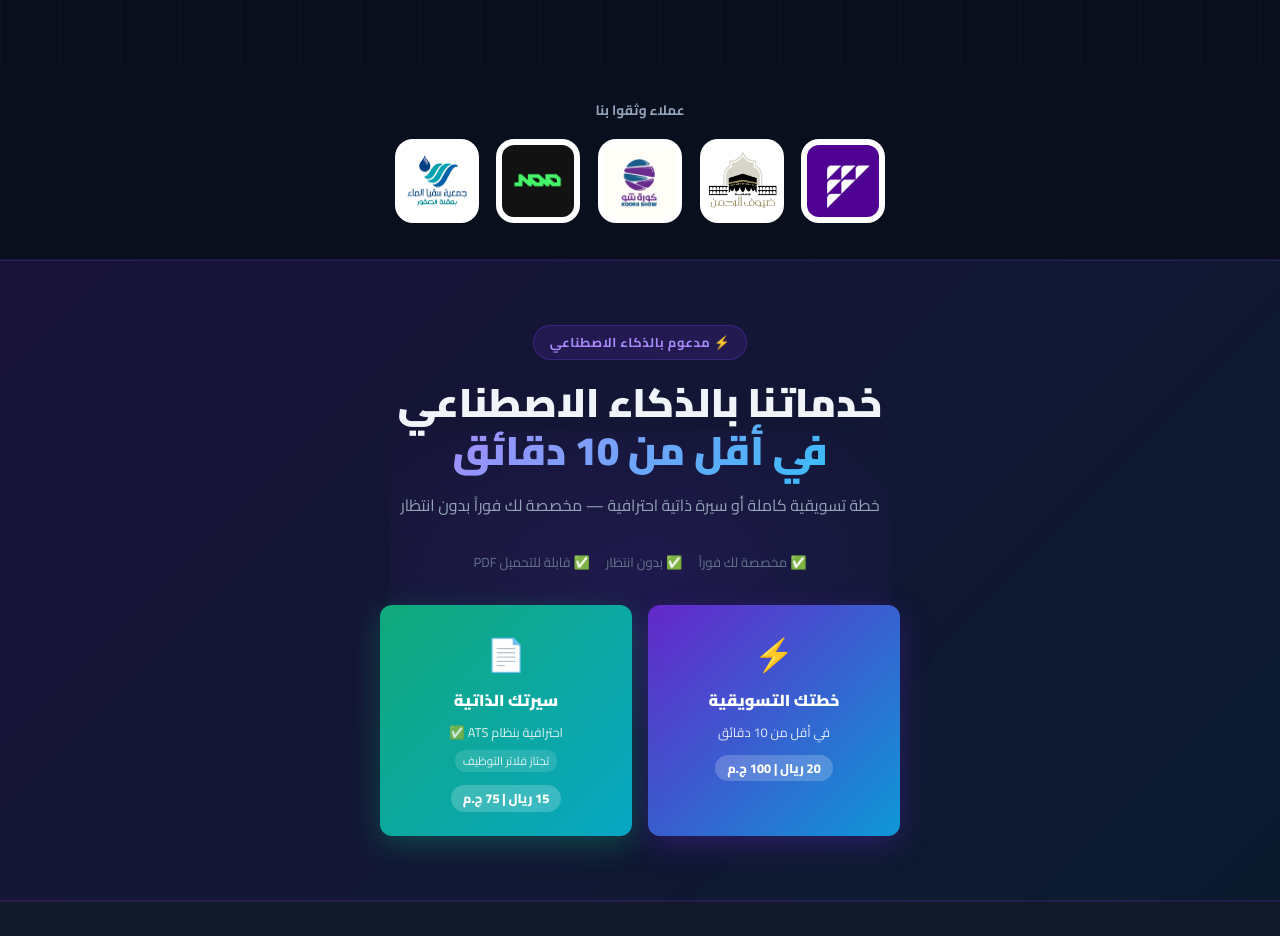
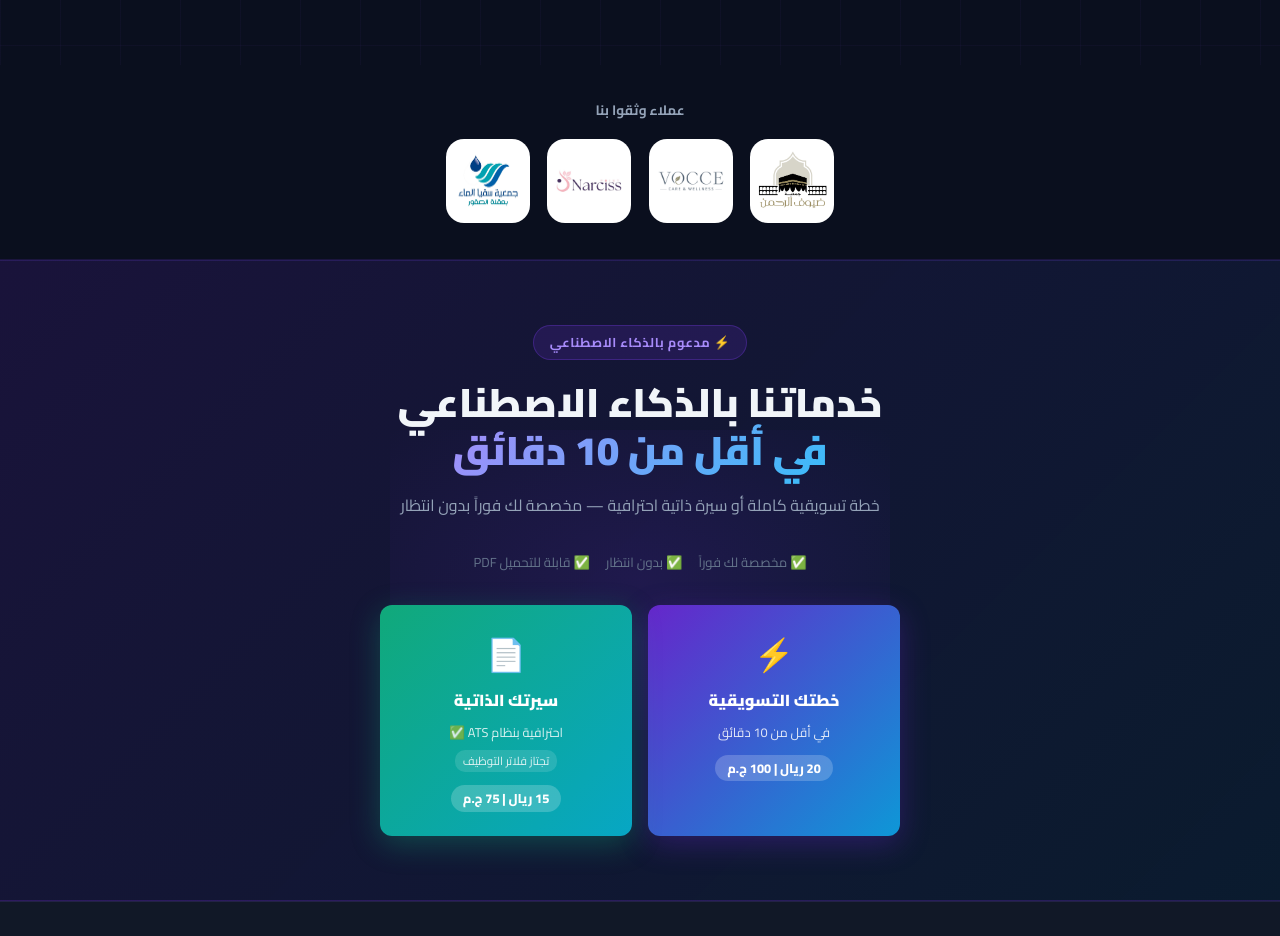
Before and after one commit to Mohamedehabibrahim/moehab-website, a plain HTML site: page index.html in a window 1280 px wide. Shown: the part 840-1776 px from the top of the page. Drawn offline with nearby package versions, Linux system fonts and the light colour scheme.

Commit message:
Client logos: replace Ahdaf/Kora Show/MMR with VOCCE and Narciss
Co-Authored-By: Claude Sonnet 5.5 <noreply@anthropic.com>
Claude-Session: https://claude.ai/code/session_016cJVcWaYS8847q451hiDLE

```diff
--- a/index.html
+++ b/index.html
@@ -618,7 +618,7 @@ footer{
 </section>
 <section aria-label="عملاؤنا" style="padding:2.2rem 1.5rem;text-align:center;border-bottom:1px solid rgba(124,58,237,0.15)">
   <div style="font-size:.85rem;color:#94A3B8;margin-bottom:1.1rem;font-weight:700">عملاء وثقوا بنا</div>
-  <div style="display:flex;flex-wrap:wrap;justify-content:center;gap:1.1rem"><img src="/images/clients/ahdaf.png" alt="شركة أهداف" loading="lazy" width="84" height="84" style="width:84px;height:84px;object-fit:contain;border-radius:18px;background:#fff;padding:6px"><img src="/images/clients/duyuf.png" alt="جمعية ضيوف الرحمن" loading="lazy" width="84" height="84" style="width:84px;height:84px;object-fit:contain;border-radius:18px;background:#fff;padding:6px"><img src="/images/clients/koora.png" alt="كورة شو" loading="lazy" width="84" height="84" style="width:84px;height:84px;object-fit:contain;border-radius:18px;background:#fff;padding:6px"><img src="/images/clients/mmr.png" alt="MMR" loading="lazy" width="84" height="84" style="width:84px;height:84px;object-fit:contain;border-radius:18px;background:#fff;padding:6px"><img src="/images/clients/suqya.png" alt="جمعية سقيا الماء" loading="lazy" width="84" height="84" style="width:84px;height:84px;object-fit:contain;border-radius:18px;background:#fff;padding:6px"></div>
+  <div style="display:flex;flex-wrap:wrap;justify-content:center;gap:1.1rem"><img src="/images/clients/duyuf.png" alt="جمعية ضيوف الرحمن" loading="lazy" width="84" height="84" style="width:84px;height:84px;object-fit:contain;border-radius:18px;background:#fff;padding:6px"><img src="/images/clients/vocce.png" alt="متجر فوشي VOCCE" loading="lazy" width="84" height="84" style="width:84px;height:84px;object-fit:contain;border-radius:18px;background:#fff;padding:6px"><img src="/images/clients/narciss.png" alt="متجر نارسس" loading="lazy" width="84" height="84" style="width:84px;height:84px;object-fit:contain;border-radius:18px;background:#fff;padding:6px"><img src="/images/clients/suqya.png" alt="جمعية سقيا الماء" loading="lazy" width="84" height="84" style="width:84px;height:84px;object-fit:contain;border-radius:18px;background:#fff;padding:6px"></div>
 </section>
 
 
```
Also changed, not shown: images/clients/ahdaf.png (deleted), images/clients/koora.png (deleted), images/clients/mmr.png (deleted), images/clients/narciss.png (added), images/clients/vocce.png (added).
